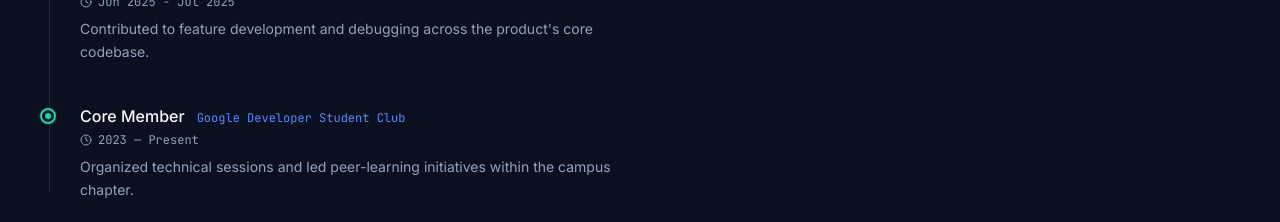
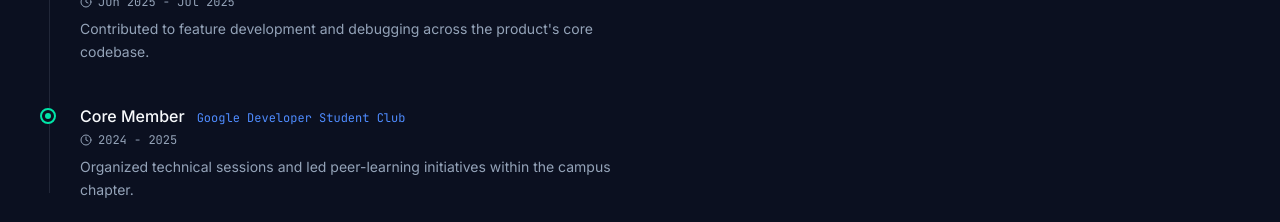
Before and after one commit to suhaa9/suha-portfolio, a React (Vite) app: page / in a window 1280 px wide. Shown: the part 4120-4342 px from the top of the page. Built offline with nearby package versions, Linux system fonts and the light colour scheme.

Commit message:
Updated portfolio

```diff
--- a/src/App.jsx
+++ b/src/App.jsx
@@ -1205,7 +1205,7 @@ const TIMELINE = [
   {
     role: "Core Member",
     org: "Google Developer Student Club",
-    period: "2023 — Present",
+    period: "2024 - 2025",
     icon: Users,
     desc: "Organized technical sessions and led peer-learning initiatives within the campus chapter.",
   },
```
